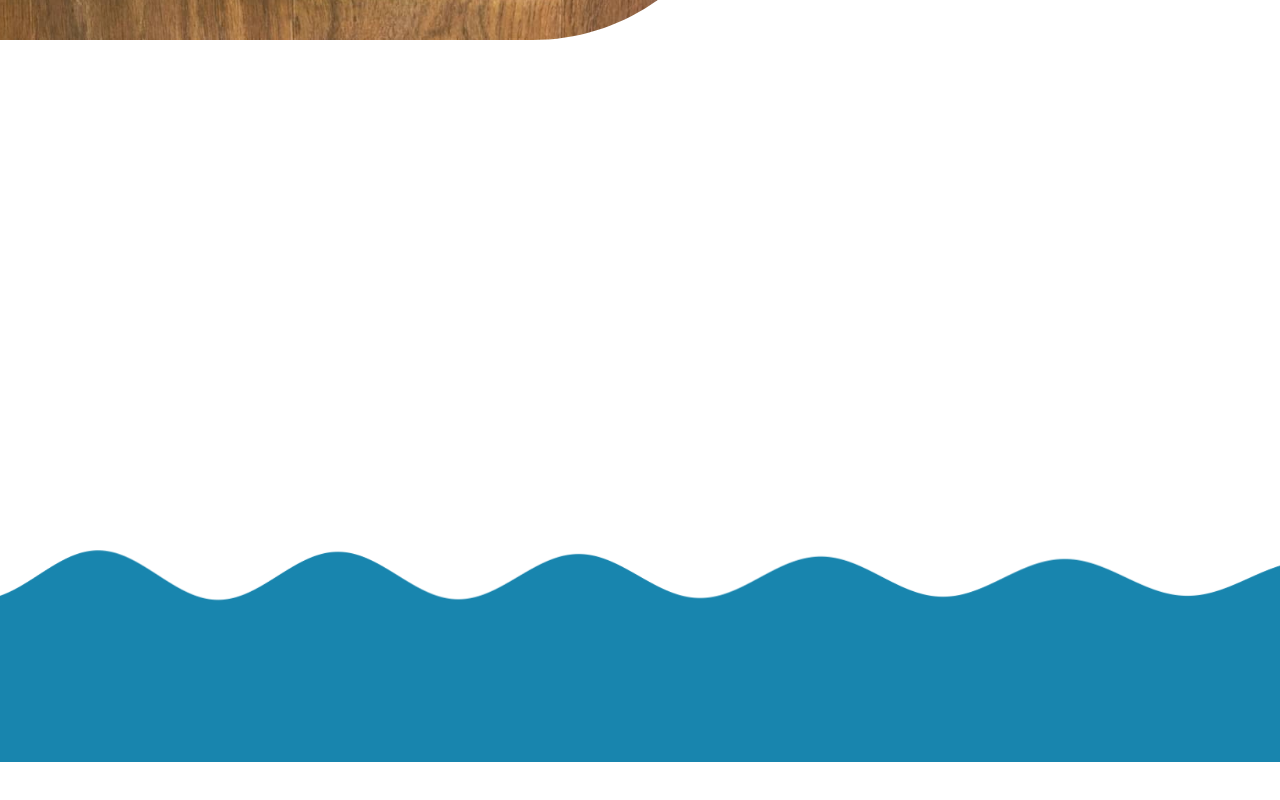
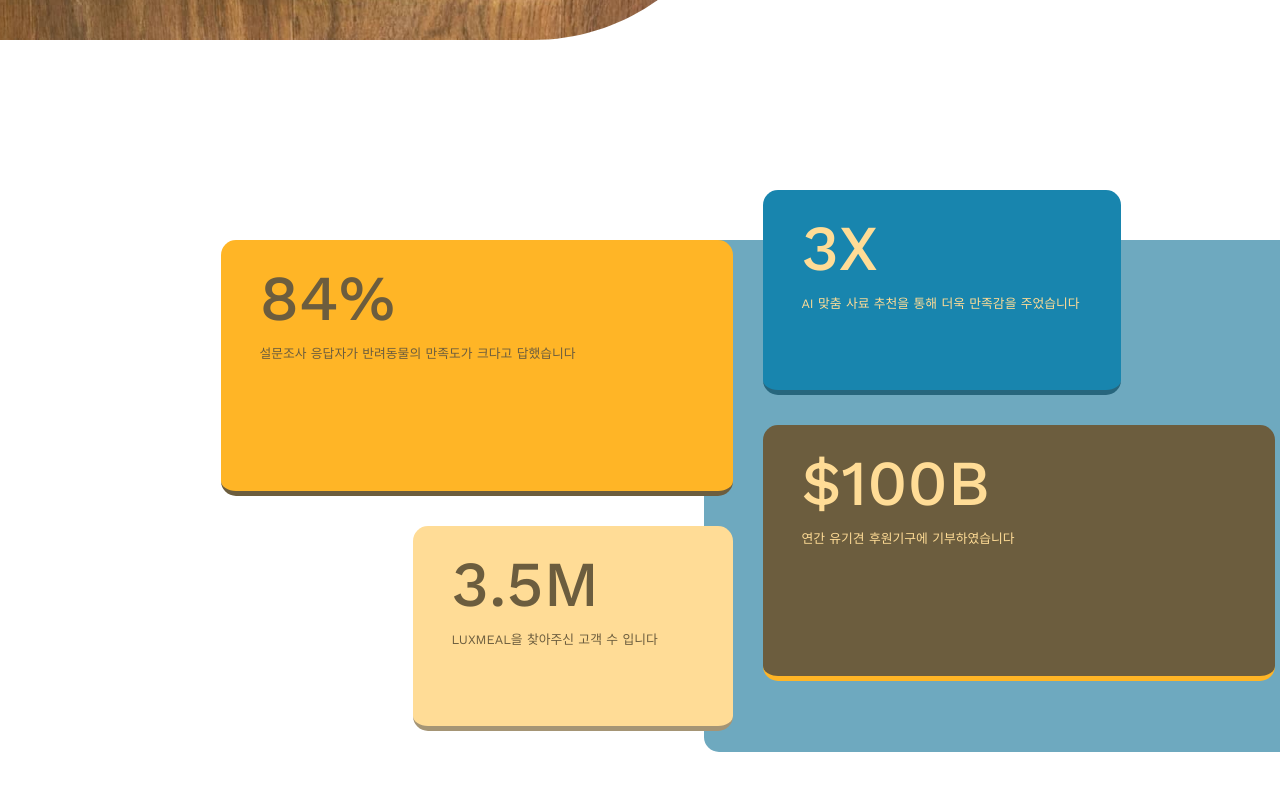
Before and after one commit to codestates-seb/seb40_main_019, a React (Create React App) app in the folder client/: page / in a window 1280 px wide. Shown: the part 1866-2666 px from the top of the page. Before the commit the page ends 2628 px from the top, so only its background shows below. Built offline with nearby package versions, Linux system fonts and the light colour scheme.

Commit message:
feat: main4 사료정보

```diff
--- /dev/null
+++ b/client/src/components/home/css/MainBox.scss
@@ -0,0 +1,72 @@
+.mainbox {
+  background-color: var(--color-yellow);
+  padding: 4vw 3px 0px 3vw;
+  border-radius: 15px;
+  border-bottom: 5px solid var(--color-brown);
+  line-height: 15px;
+  h1 {
+    font-size: 5vw;
+    font-family: var(--font-work);
+    font-weight: 500;
+  }
+  p {
+    position: relative;
+    top: 0.8vw;
+    font-size: 1vw;
+    float: left;
+    font-family: var(--font-work);
+  }
+}
+
+.boxOne {
+  border-bottom: 5px solid #6c5d3e;
+  width: 40vw;
+  height: 20vw;
+  h1 {
+    color: #6c5d3e;
+  }
+  p {
+    color: #6c5d3e;
+    float: left;
+  }
+}
+
+.boxTwo {
+  border-bottom: 5px solid #a59575;
+  background-color: #ffdc96;
+  width: 25vw;
+  height: 16vw;
+  h1 {
+    color: #6c5d3e;
+  }
+  p {
+    color: #6c5d3e;
+  }
+}
+
+.boxThree {
+  border-bottom: 5px solid #27667d;
+  background-color: var(--color-blue);
+  width: 28vw;
+  height: 16vw;
+  h1 {
+    color: #ffdc96;
+  }
+  p {
+    color: #ffdc96;
+  }
+}
+
+.boxFour {
+  border-bottom: 5px solid var(--color-yellow);
+  background-color: #6c5d3e;
+  width: 40vw;
+  height: 20vw;
+  h1 {
+    color: #ffdc96;
+  }
+  p {
+    color: #ffdc96;
+    float: left;
+  }
+}
--- /dev/null
+++ b/client/src/components/home/js/MainBox.js
@@ -0,0 +1,18 @@
+import '../css/MainBox.scss';
+
+export default function MainBox({ name, idx }) {
+  const data = [
+    ['84%', '설문조사 응답자가 반려동물의 만족도가 크다고 답했습니다'],
+    ['3.5M', 'LUXMEAL을 찾아주신 고객 수 입니다'],
+    ['3X', 'AI 맞춤 사료 추천을 통해 더욱 만족감을 주었습니다'],
+    ['$100B', '연간 유기견 후원기구에 기부하였습니다'],
+  ];
+  return (
+    <>
+      <div className={'mainbox' + ` ${name}`}>
+        <h1>{data[idx][0]}</h1>
+        <p>{data[idx][1]}</p>
+      </div>
+    </>
+  );
+}
--- a/client/src/pages/home/css/home.scss
+++ b/client/src/pages/home/css/home.scss
@@ -86,7 +86,7 @@
 }
 
 .main3Wrap {
-  margin-bottom: 300px;
+  margin-bottom: 200px;
 
   .main3WrapParent {
     width: 100%;
@@ -137,3 +137,42 @@
     }
   }
 }
+
+.main4Wrap {
+  .mainBoxWrap {
+    display: flex;
+    justify-content: center;
+
+    .boxLeft {
+      display: flex;
+      flex-direction: column;
+      margin-right: 30px;
+      :nth-child(2) {
+        margin-left: auto;
+      }
+      :nth-child(1) {
+        margin-bottom: 30px;
+      }
+    }
+
+    .boxRight {
+      flex-direction: column;
+      position: relative;
+      bottom: 50px;
+
+      :nth-child(1) {
+        margin-bottom: 30px;
+      }
+    }
+  }
+
+  .mainBoxBack {
+    position: absolute;
+    right: 0;
+    z-index: -1;
+    width: 45vw;
+    height: 40vw;
+    background-color: #6ea9bf;
+    border-radius: 15px 0px 0px 15px;
+  }
+}
--- a/client/src/pages/home/js/Home.js
+++ b/client/src/pages/home/js/Home.js
@@ -10,6 +10,7 @@ import mainImg3 from '../../../assets/img/mainImg3.jpg';
 import aiDog from '../../../assets/img/aiDog.svg';
 import MainImg from '../../../components/home/js/MainImg';
 import MainVideo from '../../../components/home/js/MainVideo';
+import MainBox from '../../../components/home/js/MainBox';
 
 export default function Home() {
   return (
@@ -62,6 +63,19 @@ export default function Home() {
             </div>
           </div>
         </div>
+        <div className="main4Wrap">
+          <div className="mainBoxWrap">
+            <div className="boxLeft">
+              <MainBox name={'boxOne'} idx={0} />
+              <MainBox name={'boxTwo'} idx={1} />
+            </div>
+            <div className="boxRight">
+              <MainBox name={'boxThree'} idx={2} />
+              <MainBox name={'boxFour'} idx={3} />
+            </div>
+            <div className="mainBoxBack"></div>
+          </div>
+        </div>
       </div>
     </>
   );
```
